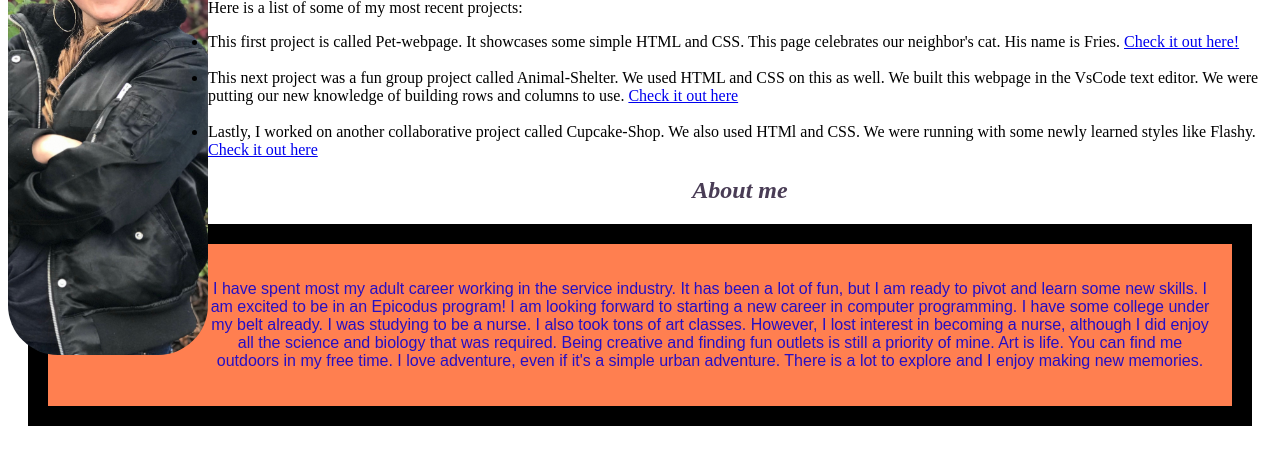
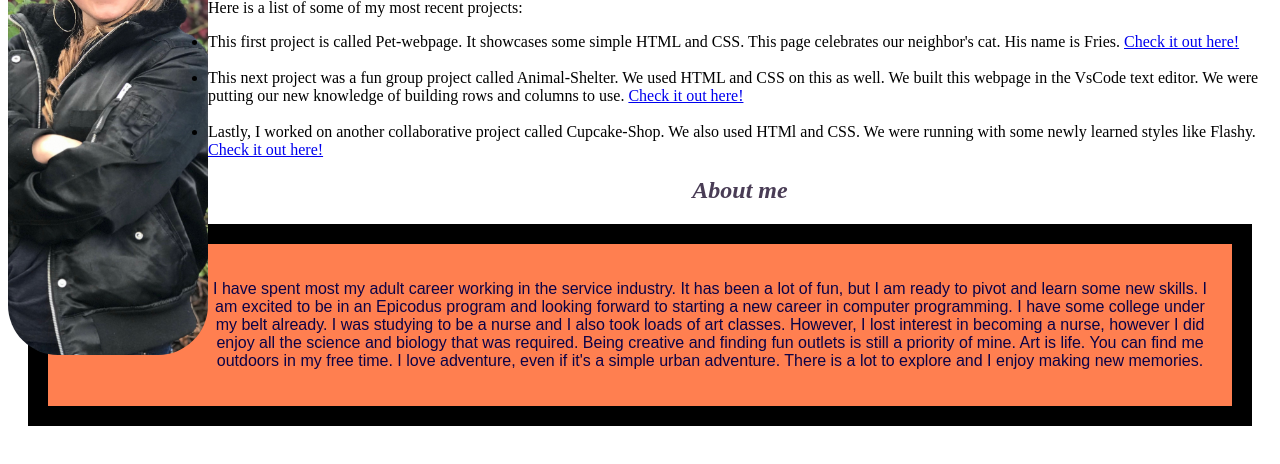
Before and after one commit to BritWallace/portfolio-, a plain HTML site: page index.html in a window 1280 px wide. Shown: the part 184-648 px from the top of the page. Drawn offline with Linux system fonts and the light colour scheme.

Commit message:
Updated README

```diff
--- a/index.html
+++ b/index.html
@@ -24,12 +24,12 @@
       <br>
       <li>
         This next project was a fun group project called Animal-Shelter.  We used HTML and CSS on this as well. We built this webpage in the VsCode text editor.  We were putting our new knowledge of building rows and columns to use.
-        <a href="https://github.com/BritWallace/Animal-Shelter.git">Check it out here</a>
+        <a href="https://github.com/BritWallace/Animal-Shelter.git">Check it out here!</a>
       </li>
       <br>
       <li>
         Lastly, I worked on another collaborative project called Cupcake-Shop. We also used HTMl and CSS.  We were running with some newly learned styles like Flashy.
-        <a href="https://github.com/BritWallace/cupcake-shop.git">Check it out here</a>
+        <a href="https://github.com/BritWallace/cupcake-shop.git">Check it out here!</a>
       </li>
     </ul>
     </div>
@@ -39,7 +39,7 @@
 
       <div class= "box">
       <p>
-      I have spent most my adult career working in the service industry. It has been a lot of fun, but I am ready to pivot and learn some new skills.  I am excited to be in an Epicodus program! I am looking forward to starting a new career in computer programming. I have some college under my belt already.  I was studying to be a nurse. I also took tons of art classes. However, I lost interest in becoming a nurse, although I did enjoy all the science and biology that was required. Being creative and finding fun outlets is still a priority of mine.  Art is life.  You can find me outdoors in my free time.  I love adventure, even if it's a simple urban adventure. There is a lot to explore and I enjoy making new memories.
+      I have spent most my adult career working in the service industry. It has been a lot of fun, but I am ready to pivot and learn some new skills.  I am excited to be in an Epicodus program and looking forward to starting a new career in computer programming. I have some college under my belt already.  I was studying to be a nurse and I also took loads of art classes. However, I lost interest in becoming a nurse, however I did enjoy all the science and biology that was required. Being creative and finding fun outlets is still a priority of mine.  Art is life.  You can find me outdoors in my free time.  I love adventure, even if it's a simple urban adventure. There is a lot to explore and I enjoy making new memories.
 
       </p>
       </div>
--- a/styles.css
+++ b/styles.css
@@ -14,7 +14,7 @@ h2 {
 p {
   text-align: center;
   font-family: sans-serif;
-  color:rgb(39, 15, 195)
+  color:rgb(12, 3, 70)
 }
 
 h3 {
```
Also changed, not shown: 1 other file.
